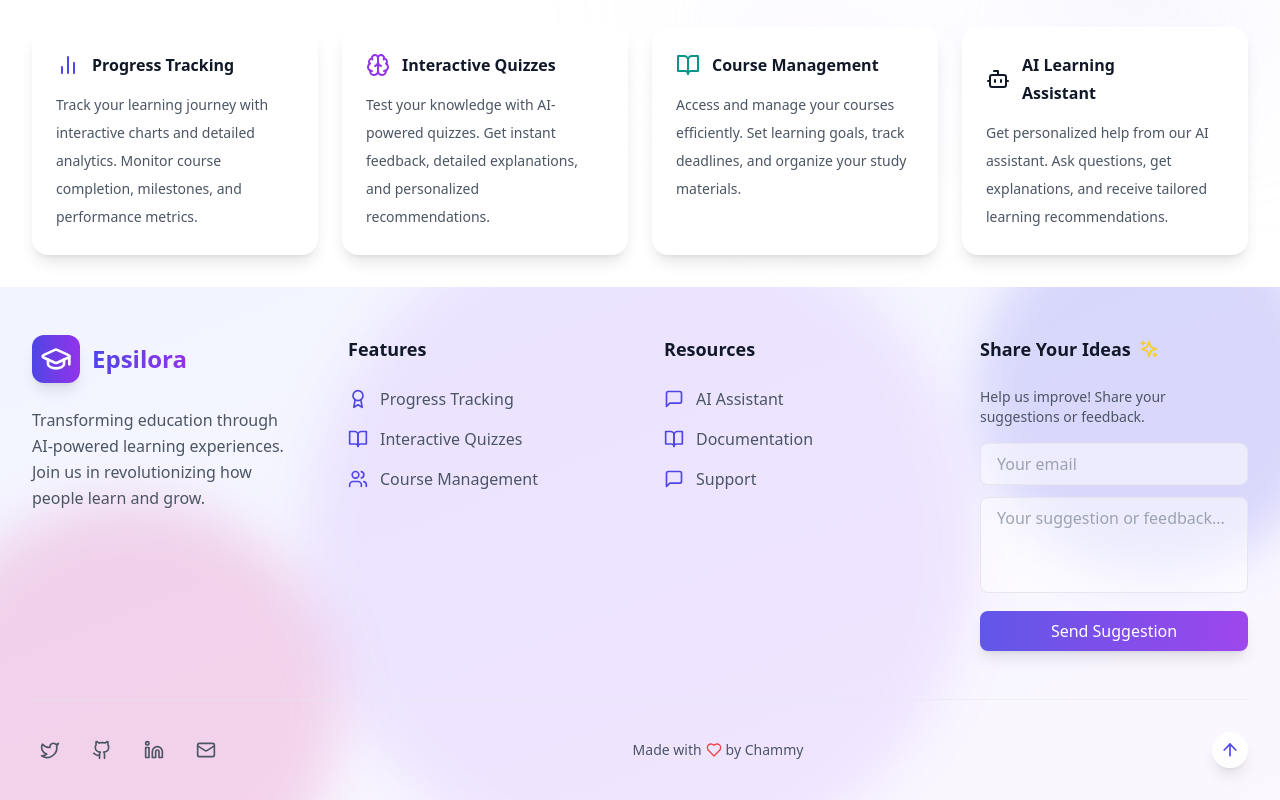
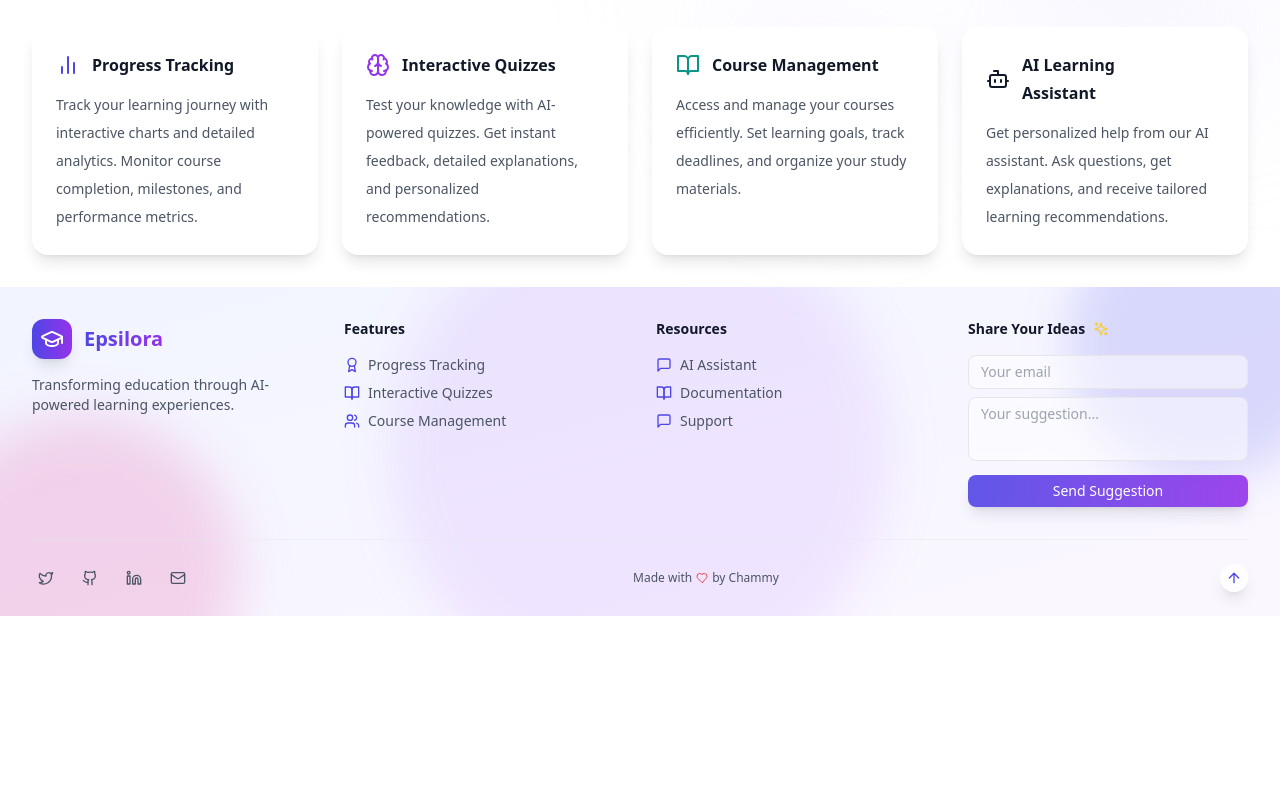
Before and after one commit to chaman2003/Epsilora-AI, a React (Vite) app: page / in a window 1280 px wide. Shown: the part 783-1583 px from the top of the page. After the commit the page ends 1399 px from the top, so only its background shows below. Built offline with nearby package versions, Linux system fonts and the light colour scheme.

Commit message:
fix: Make footer more concise and fix jsx style error

```diff
--- a/src/components/common/Footer.tsx
+++ b/src/components/common/Footer.tsx
@@ -27,8 +27,6 @@ const Footer = () => {
   const handleSubmit = async (e: React.FormEvent) => {
     e.preventDefault();
     try {
-      // Here you would typically send this to your backend
-      // For now, we'll just simulate sending an email
       const emailBody = `New suggestion from ${email}:\n\n${suggestion}`;
       window.location.href = `mailto:chamans7952@gmail.com?subject=Website Suggestion&body=${encodeURIComponent(emailBody)}`;
       setIsSubmitted(true);
@@ -44,68 +42,68 @@ const Footer = () => {
       {/* Decorative Elements */}
       <div className="absolute inset-0 overflow-hidden pointer-events-none">
         <div
-          className="absolute -top-24 -right-20 w-96 h-96 bg-indigo-500/20 rounded-full mix-blend-multiply filter blur-xl animate-blob"
+          className="absolute -top-24 -right-20 w-72 h-72 bg-indigo-500/20 rounded-full mix-blend-multiply filter blur-xl animate-blob"
           style={{ animationDuration: '15s' }}
         />
         <div
-          className="absolute top-1/2 left-1/2 transform -translate-x-1/2 -translate-y-1/2 w-[40rem] h-[40rem] bg-purple-500/10 rounded-full mix-blend-multiply filter blur-xl animate-blob-spin"
+          className="absolute top-1/2 left-1/2 transform -translate-x-1/2 -translate-y-1/2 w-[30rem] h-[30rem] bg-purple-500/10 rounded-full mix-blend-multiply filter blur-xl animate-blob-spin"
           style={{ animationDuration: '25s' }}
         />
         <div
-          className="absolute -bottom-32 -left-20 w-96 h-96 bg-pink-500/20 rounded-full mix-blend-multiply filter blur-xl animate-blob"
+          className="absolute -bottom-32 -left-20 w-72 h-72 bg-pink-500/20 rounded-full mix-blend-multiply filter blur-xl animate-blob"
           style={{ animationDuration: '20s' }}
         />
       </div>
 
       {/* Main Content */}
-      <div className="relative max-w-7xl mx-auto pt-12 pb-8 px-4 sm:px-6 lg:px-8">
-        <div className="grid grid-cols-1 md:grid-cols-4 gap-12 mb-12">
+      <div className="relative max-w-7xl mx-auto pt-8 pb-6 px-4 sm:px-6 lg:px-8">
+        <div className="grid grid-cols-1 md:grid-cols-4 gap-8 mb-8">
           {/* Brand Section */}
-          <div className="space-y-6">
+          <div className="space-y-4">
             <Link
               to="/"
               className="group flex items-center transform hover:scale-105 transition-transform duration-300"
             >
               <div className="p-2 bg-gradient-to-r from-indigo-600 to-purple-600 rounded-xl shadow-lg">
-                <GraduationCap className="h-8 w-8 text-white" />
+                <GraduationCap className="h-6 w-6 text-white" />
               </div>
-              <span className="ml-3 text-2xl font-bold bg-gradient-to-r from-indigo-600 to-purple-600 bg-clip-text text-transparent">
+              <span className="ml-3 text-xl font-bold bg-gradient-to-r from-indigo-600 to-purple-600 bg-clip-text text-transparent">
                 Epsilora
               </span>
             </Link>
-            <p className="text-gray-600 dark:text-gray-300 leading-relaxed">
-              Transforming education through AI-powered learning experiences. Join us in revolutionizing how people learn and grow.
+            <p className="text-sm text-gray-600 dark:text-gray-300">
+              Transforming education through AI-powered learning experiences.
             </p>
           </div>
 
           {/* Features Section */}
-          <div className="space-y-6">
-            <h3 className="text-lg font-semibold text-gray-900 dark:text-white">Features</h3>
-            <ul className="space-y-4">
+          <div className="space-y-4">
+            <h3 className="text-sm font-semibold text-gray-900 dark:text-white">Features</h3>
+            <ul className="space-y-2">
               <li>
                 <Link
                   to="/progress"
-                  className="group flex items-center text-gray-600 dark:text-gray-300 hover:text-indigo-600 dark:hover:text-indigo-400 transition-colors duration-300"
+                  className="group flex items-center text-sm text-gray-600 dark:text-gray-300 hover:text-indigo-600 dark:hover:text-indigo-400 transition-colors duration-300"
                 >
-                  <Award className="w-5 h-5 mr-3 text-indigo-600 dark:text-indigo-400 group-hover:scale-110 transition-transform duration-300" />
+                  <Award className="w-4 h-4 mr-2 text-indigo-600 dark:text-indigo-400 group-hover:scale-110 transition-transform duration-300" />
                   <span>Progress Tracking</span>
                 </Link>
               </li>
               <li>
                 <Link
                   to="/quiz"
-                  className="group flex items-center text-gray-600 dark:text-gray-300 hover:text-indigo-600 dark:hover:text-indigo-400 transition-colors duration-300"
+                  className="group flex items-center text-sm text-gray-600 dark:text-gray-300 hover:text-indigo-600 dark:hover:text-indigo-400 transition-colors duration-300"
                 >
-                  <BookOpen className="w-5 h-5 mr-3 text-indigo-600 dark:text-indigo-400 group-hover:scale-110 transition-transform duration-300" />
+                  <BookOpen className="w-4 h-4 mr-2 text-indigo-600 dark:text-indigo-400 group-hover:scale-110 transition-transform duration-300" />
                   <span>Interactive Quizzes</span>
                 </Link>
               </li>
               <li>
                 <Link
                   to="/courses"
-                  className="group flex items-center text-gray-600 dark:text-gray-300 hover:text-indigo-600 dark:hover:text-indigo-400 transition-colors duration-300"
+                  className="group flex items-center text-sm text-gray-600 dark:text-gray-300 hover:text-indigo-600 dark:hover:text-indigo-400 transition-colors duration-300"
                 >
-                  <Users className="w-5 h-5 mr-3 text-indigo-600 dark:text-indigo-400 group-hover:scale-110 transition-transform duration-300" />
+                  <Users className="w-4 h-4 mr-2 text-indigo-600 dark:text-indigo-400 group-hover:scale-110 transition-transform duration-300" />
                   <span>Course Management</span>
                 </Link>
               </li>
@@ -113,33 +111,33 @@ const Footer = () => {
           </div>
 
           {/* Resources Section */}
-          <div className="space-y-6">
-            <h3 className="text-lg font-semibold text-gray-900 dark:text-white">Resources</h3>
-            <ul className="space-y-4">
+          <div className="space-y-4">
+            <h3 className="text-sm font-semibold text-gray-900 dark:text-white">Resources</h3>
+            <ul className="space-y-2">
               <li>
                 <Link
                   to="/ai-assist"
-                  className="group flex items-center text-gray-600 dark:text-gray-300 hover:text-indigo-600 dark:hover:text-indigo-400 transition-colors duration-300"
+                  className="group flex items-center text-sm text-gray-600 dark:text-gray-300 hover:text-indigo-600 dark:hover:text-indigo-400 transition-colors duration-300"
                 >
-                  <MessageSquare className="w-5 h-5 mr-3 text-indigo-600 dark:text-indigo-400 group-hover:scale-110 transition-transform duration-300" />
+                  <MessageSquare className="w-4 h-4 mr-2 text-indigo-600 dark:text-indigo-400 group-hover:scale-110 transition-transform duration-300" />
                   <span>AI Assistant</span>
                 </Link>
               </li>
               <li>
                 <Link
                   to="/documentation"
-                  className="group flex items-center text-gray-600 dark:text-gray-300 hover:text-indigo-600 dark:hover:text-indigo-400 transition-colors duration-300"
+                  className="group flex items-center text-sm text-gray-600 dark:text-gray-300 hover:text-indigo-600 dark:hover:text-indigo-400 transition-colors duration-300"
                 >
-                  <BookOpen className="w-5 h-5 mr-3 text-indigo-600 dark:text-indigo-400 group-hover:scale-110 transition-transform duration-300" />
+                  <BookOpen className="w-4 h-4 mr-2 text-indigo-600 dark:text-indigo-400 group-hover:scale-110 transition-transform duration-300" />
                   <span>Documentation</span>
                 </Link>
               </li>
               <li>
                 <Link
                   to="/support"
-                  className="group flex items-center text-gray-600 dark:text-gray-300 hover:text-indigo-600 dark:hover:text-indigo-400 transition-colors duration-300"
+                  className="group flex items-center text-sm text-gray-600 dark:text-gray-300 hover:text-indigo-600 dark:hover:text-indigo-400 transition-colors duration-300"
                 >
-                  <MessageSquare className="w-5 h-5 mr-3 text-indigo-600 dark:text-indigo-400 group-hover:scale-110 transition-transform duration-300" />
+                  <MessageSquare className="w-4 h-4 mr-2 text-indigo-600 dark:text-indigo-400 group-hover:scale-110 transition-transform duration-300" />
                   <span>Support</span>
                 </Link>
               </li>
@@ -147,44 +145,41 @@ const Footer = () => {
           </div>
 
           {/* Suggestions Section */}
-          <div className="space-y-6">
+          <div className="space-y-4">
             <div className="flex items-center space-x-2">
-              <h3 className="text-lg font-semibold text-gray-900 dark:text-white">Share Your Ideas</h3>
-              <Sparkles className="w-5 h-5 text-yellow-400 animate-pulse" />
+              <h3 className="text-sm font-semibold text-gray-900 dark:text-white">Share Your Ideas</h3>
+              <Sparkles className="w-4 h-4 text-yellow-400 animate-pulse" />
             </div>
             {!isSubmitted ? (
-              <form onSubmit={handleSubmit} className="space-y-4">
-                <p className="text-sm text-gray-600 dark:text-gray-300">
-                  Help us improve! Share your suggestions or feedback.
-                </p>
-                <div className="space-y-3">
+              <form onSubmit={handleSubmit} className="space-y-3">
+                <div className="space-y-2">
                   <input
                     type="email"
                     value={email}
                     onChange={(e) => setEmail(e.target.value)}
                     placeholder="Your email"
-                    className="w-full px-4 py-2 rounded-lg bg-white/50 dark:bg-gray-800/50 border border-gray-200 dark:border-gray-700 focus:ring-2 focus:ring-indigo-500 focus:border-transparent transition-all duration-300 backdrop-blur-sm"
+                    className="w-full px-3 py-1.5 text-sm rounded-lg bg-white/50 dark:bg-gray-800/50 border border-gray-200 dark:border-gray-700 focus:ring-2 focus:ring-indigo-500 focus:border-transparent transition-all duration-300 backdrop-blur-sm"
                     required
                   />
                   <textarea
                     value={suggestion}
                     onChange={(e) => setSuggestion(e.target.value)}
-                    placeholder="Your suggestion or feedback..."
-                    className="w-full px-4 py-2 rounded-lg bg-white/50 dark:bg-gray-800/50 border border-gray-200 dark:border-gray-700 focus:ring-2 focus:ring-indigo-500 focus:border-transparent transition-all duration-300 backdrop-blur-sm h-24 resize-none"
+                    placeholder="Your suggestion..."
+                    className="w-full px-3 py-1.5 text-sm rounded-lg bg-white/50 dark:bg-gray-800/50 border border-gray-200 dark:border-gray-700 focus:ring-2 focus:ring-indigo-500 focus:border-transparent transition-all duration-300 backdrop-blur-sm h-16 resize-none"
                     required
                   />
                   <button
                     type="submit"
-                    className="w-full px-4 py-2 bg-gradient-to-r from-indigo-600/90 to-purple-600/90 hover:from-indigo-600 hover:to-purple-600 text-white rounded-lg transform hover:scale-105 transition-all duration-300 shadow-lg hover:shadow-xl backdrop-blur-sm"
+                    className="w-full px-3 py-1.5 text-sm bg-gradient-to-r from-indigo-600/90 to-purple-600/90 hover:from-indigo-600 hover:to-purple-600 text-white rounded-lg transform hover:scale-105 transition-all duration-300 shadow-lg hover:shadow-xl backdrop-blur-sm"
                   >
                     Send Suggestion
                   </button>
                 </div>
               </form>
             ) : (
-              <div className="bg-green-50/50 dark:bg-green-900/20 p-4 rounded-lg backdrop-blur-sm">
+              <div className="bg-green-50/50 dark:bg-green-900/20 p-3 rounded-lg backdrop-blur-sm">
                 <p className="text-green-600 dark:text-green-400 text-sm">
-                  Thank you for your feedback! We'll review it soon.
+                  Thank you for your feedback!
                 </p>
               </div>
             )}
@@ -192,57 +187,57 @@ const Footer = () => {
         </div>
 
         {/* Bottom Section */}
-        <div className="relative pt-8 mt-12 border-t border-gray-200/50 dark:border-gray-700/50">
+        <div className="relative pt-6 mt-6 border-t border-gray-200/50 dark:border-gray-700/50">
           <div className="flex flex-col md:flex-row justify-between items-center space-y-4 md:space-y-0">
             <div className="flex items-center space-x-4">
               <a
                 href="https://x.com/2003_chaman"
                 target="_blank"
                 rel="noopener noreferrer"
-                className="p-2 text-gray-600 dark:text-gray-300 hover:text-indigo-600 dark:hover:text-indigo-400 transform hover:scale-110 transition-all duration-300"
+                className="p-1.5 text-gray-600 dark:text-gray-300 hover:text-indigo-600 dark:hover:text-indigo-400 transform hover:scale-110 transition-all duration-300"
               >
-                <Twitter className="w-5 h-5" />
+                <Twitter className="w-4 h-4" />
               </a>
               <a
                 href="https://github.com/chaman-ss"
                 target="_blank"
                 rel="noopener noreferrer"
-                className="p-2 text-gray-600 dark:text-gray-300 hover:text-indigo-600 dark:hover:text-indigo-400 transform hover:scale-110 transition-all duration-300"
+                className="p-1.5 text-gray-600 dark:text-gray-300 hover:text-indigo-600 dark:hover:text-indigo-400 transform hover:scale-110 transition-all duration-300"
               >
-                <Github className="w-5 h-5" />
+                <Github className="w-4 h-4" />
               </a>
               <a
                 href="https://www.linkedin.com/in/chaman-ss"
                 target="_blank"
                 rel="noopener noreferrer"
-                className="p-2 text-gray-600 dark:text-gray-300 hover:text-indigo-600 dark:hover:text-indigo-400 transform hover:scale-110 transition-all duration-300"
+                className="p-1.5 text-gray-600 dark:text-gray-300 hover:text-indigo-600 dark:hover:text-indigo-400 transform hover:scale-110 transition-all duration-300"
               >
-                <Linkedin className="w-5 h-5" />
+                <Linkedin className="w-4 h-4" />
               </a>
               <a
                 href="mailto:chamans7952@gmail.com"
-                className="p-2 text-gray-600 dark:text-gray-300 hover:text-indigo-600 dark:hover:text-indigo-400 transform hover:scale-110 transition-all duration-300"
+                className="p-1.5 text-gray-600 dark:text-gray-300 hover:text-indigo-600 dark:hover:text-indigo-400 transform hover:scale-110 transition-all duration-300"
               >
-                <Mail className="w-5 h-5" />
+                <Mail className="w-4 h-4" />
               </a>
             </div>
 
-            <p className="text-gray-600 dark:text-gray-300 text-sm text-center flex items-center">
-              Made with <Heart className="w-4 h-4 mx-1 text-red-500" /> by Chammy
+            <p className="text-gray-600 dark:text-gray-300 text-xs text-center flex items-center">
+              Made with <Heart className="w-3 h-3 mx-1 text-red-500" /> by Chammy
             </p>
 
             <button
               onClick={scrollToTop}
-              className="p-2 bg-white/80 dark:bg-gray-800/80 text-indigo-600 dark:text-indigo-400 rounded-full shadow-lg hover:shadow-xl transform hover:scale-110 transition-all duration-300 backdrop-blur-sm"
+              className="p-1.5 bg-white/80 dark:bg-gray-800/80 text-indigo-600 dark:text-indigo-400 rounded-full shadow-lg hover:shadow-xl transform hover:scale-110 transition-all duration-300 backdrop-blur-sm"
             >
-              <ArrowUp className="w-5 h-5" />
+              <ArrowUp className="w-4 h-4" />
             </button>
           </div>
         </div>
       </div>
 
-      {/* Add animation keyframes */}
-      <style jsx>{`
+      {/* Animation Styles */}
+      <style>{`
         @keyframes blob {
           0%, 100% {
             transform: translate(0, 0) scale(1);
```
